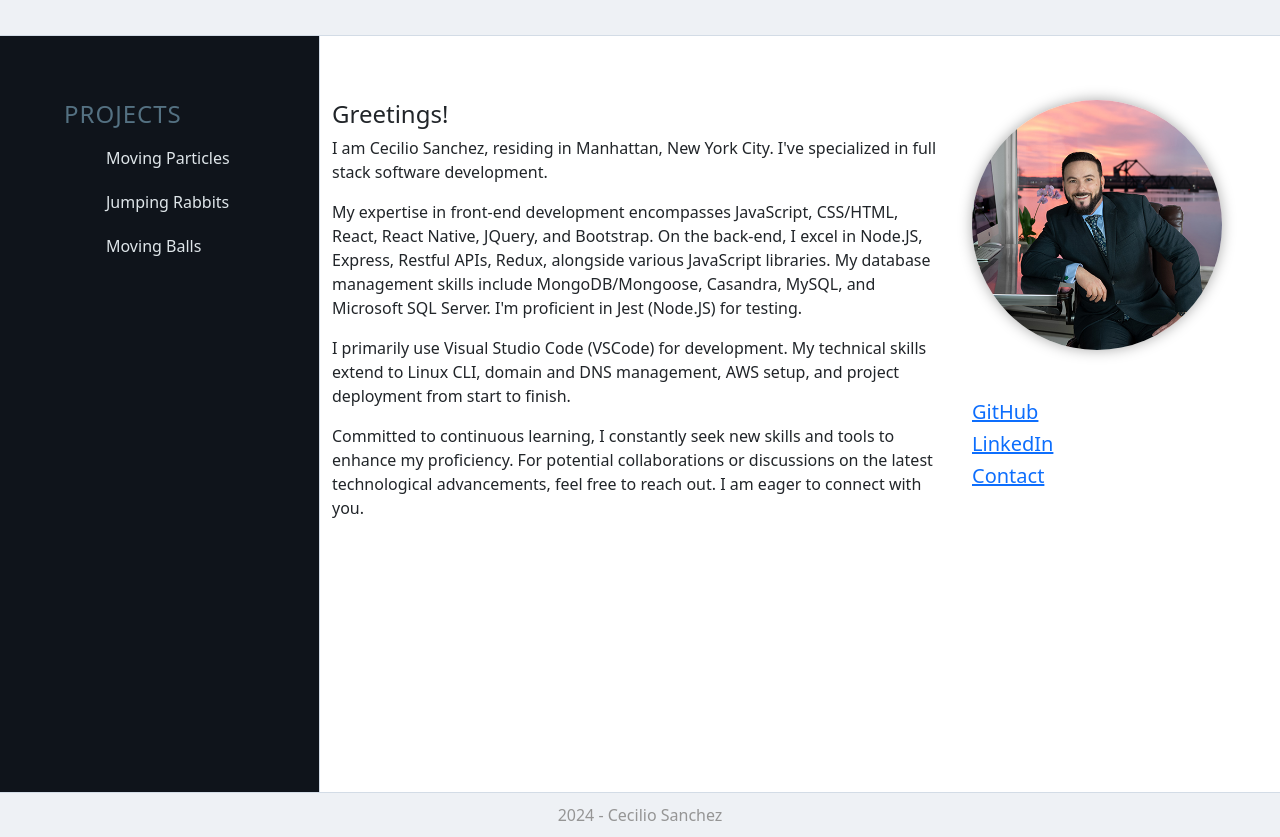
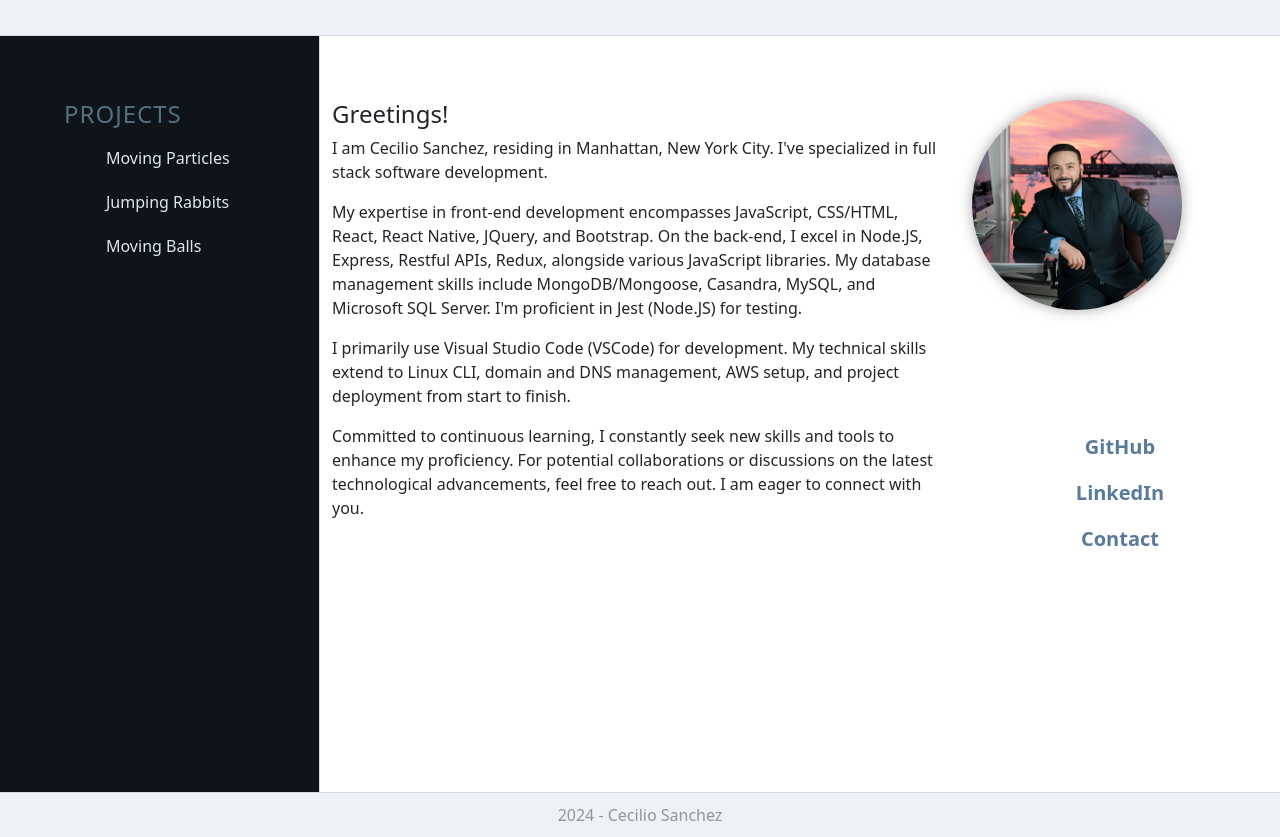
Before and after one commit to ceciliosanchez/ceciliosanchez.github.io, a plain HTML site: page index.html in a window 1280 px wide. Shown: the part 67-904 px from the top of the page. Drawn offline with nearby package versions, Linux system fonts and the light colour scheme; a script that the page names is missing.

Commit message:
Update style.css

```diff
--- a/style.css
+++ b/style.css
@@ -39,6 +39,7 @@ footer {
 h1, h2, h3, h4, h5, h6 {
   margin: 0 0 15px 0;
   color: #4075a7;
+
 }
 
 a {
@@ -61,12 +62,13 @@ li a:hover {
   border: 5px rgb(129, 156, 187);
 }
 .photo {
-  width: 250px;
-  height: 250px;
+  align: center;
+  width: 210px;
+  height: 210px;
   border-radius: 50%;
   box-shadow: 0px 0px 14px #a9a9a9;
   object-fit: cover;
-  margin-bottom: 50px;
+  margin-bottom: 40%;
 }
 
 #sidebarleft {
@@ -78,6 +80,25 @@ li a:hover {
 
 .sidebar {
   float: left;
+}
+
+.sidebar h5 {
+  text-align: center;
+}
+
+.sidebar h5 a {
+  color: #5a7a9b; /* Change this to the shade of blue you prefer */
+  text-decoration: none;
+  font-weight: bold;
+  display: inline-block;
+  padding: 7px;
+  border-radius: 5px;
+  transition: background-color 0.3s ease;
+}
+
+.sidebar h5 a:hover {
+  color: #104e8b; /* Darker blue on hover */
+  text-decoration: none; /* Keep underline removed on hover */
 }
 
 .content {
```
